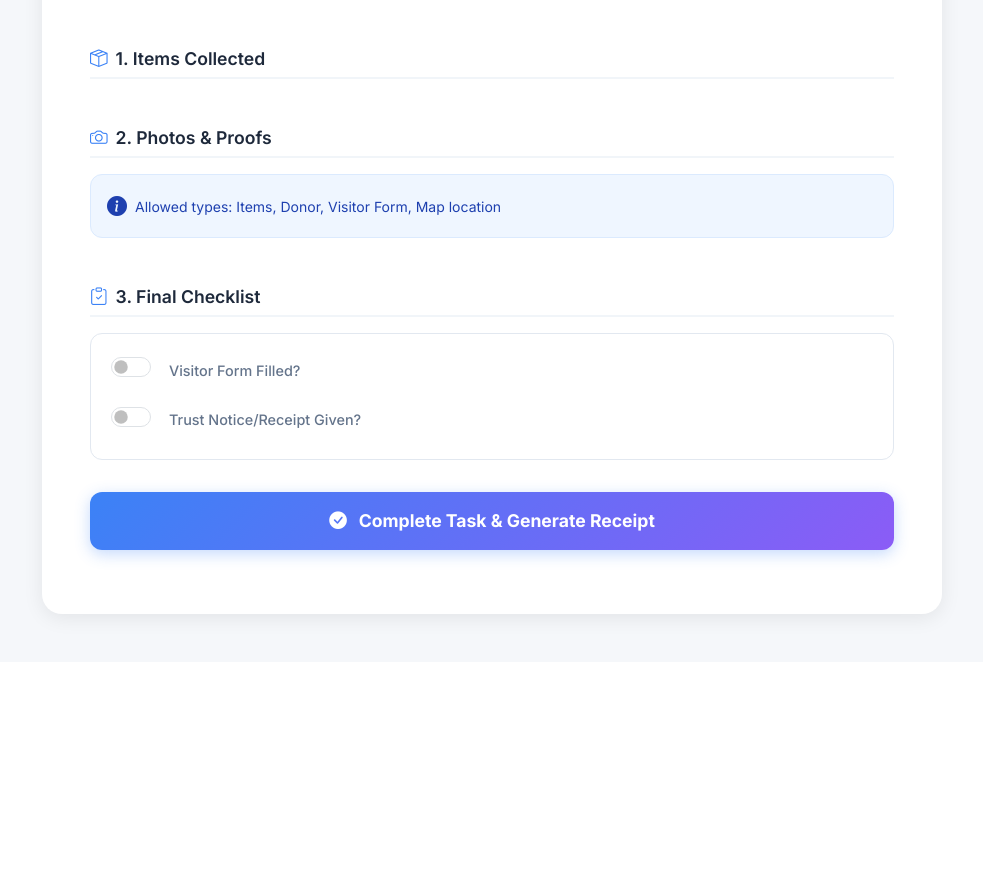
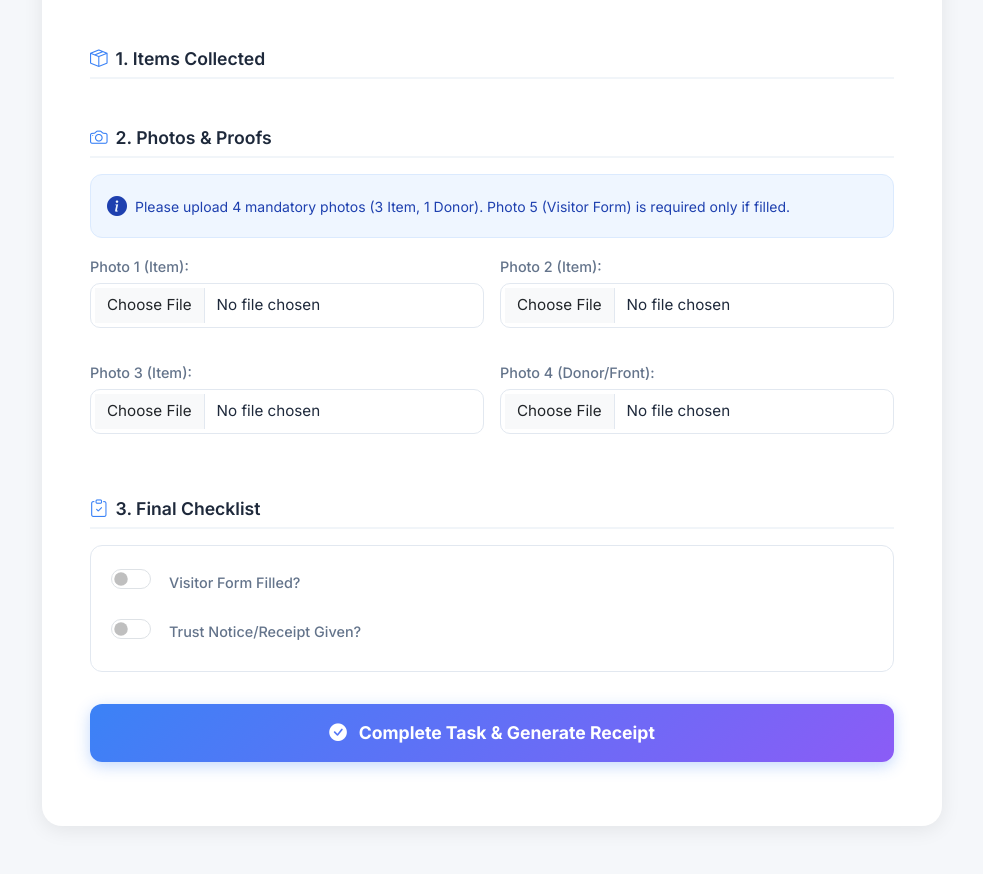
Before and after one commit to sanjith3/home2hope, a Django app: template templates/core/task_completion.html in a window 1280 px wide. Shown: the part 189-1063 px from the top of the page, without its empty margins (148-1131 px from the left). Before the commit the page ends 817 px from the top, so only its background shows below. Run offline with Django 4.2, Linux system fonts and the light colour scheme; the template is opened without the code that fills it: values that come from a table or form of the project are taken from there, others are empty.

Commit message:
image upload

```diff
--- a/core/forms.py
+++ b/core/forms.py
@@ -49,3 +49,12 @@ class TaskPhotoForm(forms.ModelForm):
             'image': forms.ClearableFileInput(attrs={'class': 'form-control'}),
             'photo_type': forms.Select(attrs={'class': 'form-select'}),
         }
+class MultiFileInput(forms.ClearableFileInput):
+    allow_multiple_selected = True
+
+class TaskPhotoMultipleForm(forms.Form):
+    image1 = forms.ImageField(label='Photo 1 (Item)', required=True, widget=forms.ClearableFileInput(attrs={'class': 'form-control'}))
+    image2 = forms.ImageField(label='Photo 2 (Item)', required=True, widget=forms.ClearableFileInput(attrs={'class': 'form-control'}))
+    image3 = forms.ImageField(label='Photo 3 (Item)', required=True, widget=forms.ClearableFileInput(attrs={'class': 'form-control'}))
+    image4 = forms.ImageField(label='Photo 4 (Donor/Front)', required=True, widget=forms.ClearableFileInput(attrs={'class': 'form-control'}))
+    image5 = forms.ImageField(label='Photo 5 (Visitor Form)', required=False, widget=forms.ClearableFileInput(attrs={'class': 'form-control'}))
--- a/templates/core/task_completion.html
+++ b/templates/core/task_completion.html
@@ -245,34 +245,31 @@
                     </h5>
                     <div class="alert alert-info-custom d-flex align-items-center mb-3">
                         <i class="bi bi-info-circle-fill me-2 fs-5"></i>
-                        <small>Allowed types: Items, Donor, Visitor Form, Map location</small>
+                        <small id="form-hint">Please upload 4 mandatory photos (3 Item, 1 Donor). Photo 5 (Visitor Form)
+                            is required only if filled.</small>
                     </div>
-                    <div id="photo-formset">
-                        {{ photo_formset.management_form }}
-                        {% for form in photo_formset %}
-                        <div class="form-group-card">
-                            <div class="row g-3 align-items-center">
-                                <div class="col-md-6">
-                                    {{ form.image.label_tag }}
-                                    {{ form.image }}
-                                </div>
-                                <div class="col-md-5">
-                                    {{ form.photo_type.label_tag }}
-                                    {{ form.photo_type }}
-                                </div>
-                                <div class="col-md-1 text-end">
-                                    {% if photo_formset.can_delete %}
-                                    <div class="form-check d-inline-block">
-                                        {{ form.DELETE }}
-                                        <label class="form-check-label text-danger small"
-                                            for="{{ form.DELETE.id_for_label }}">Del</label>
-                                    </div>
-                                    {% endif %}
-                                </div>
-                                {{ form.id }}
+                    <div id="photo-upload" class="mb-3">
+                        <div class="row g-3">
+                            <div class="col-md-6 mb-3">
+                                {{ photo_form.image1.label_tag }}
+                                {{ photo_form.image1 }}
+                            </div>
+                            <div class="col-md-6 mb-3">
+                                {{ photo_form.image2.label_tag }}
+                                {{ photo_form.image2 }}
+                            </div>
+                            <div class="col-md-6 mb-3">
+                                {{ photo_form.image3.label_tag }}
+                                {{ photo_form.image3 }}
+                            </div>
+                            <div class="col-md-6 mb-3">
+                                {{ photo_form.image4.label_tag }}
+                                {{ photo_form.image4 }}
                             </div>
                         </div>
-                        {% endfor %}
+                        {% if photo_form.non_field_errors %}
+                        <div class="alert alert-danger mt-2">{{ photo_form.non_field_errors }}</div>
+                        {% endif %}
                     </div>
                 </div>
 
@@ -287,6 +284,14 @@
                             <label class="form-check-label ms-2" for="{{ task_form.visitor_form_filled.id_for_label }}">
                                 Visitor Form Filled?
                             </label>
+                        </div>
+                        <!-- Visitor Form Photo Moved Here -->
+                        <div id="visitor-form-container" class="mb-3 ps-4"
+                            style="display: none; border-left: 3px solid #3b82f6;">
+                            <label class="form-label fw-600 small text-primary">
+                                <i class="bi bi-camera-fill me-1"></i> Upload Visitor Form Photo
+                            </label>
+                            {{ photo_form.image5 }}
                         </div>
                         <div class="form-check form-switch fs-5">
                             {{ task_form.trust_notice_given }}
@@ -308,6 +313,30 @@
 </div>
 
 <script>
+    // Toggle Visitor Form Upload visibility
+    document.addEventListener('DOMContentLoaded', function () {
+        // Find the checkbox by its ID generated by Django
+        // The id_for_label is usually 'id_visitor_form_filled' but let's be safe
+        const visitorFormCheckbox = document.getElementById('id_visitor_form_filled') || document.querySelector('input[name="visitor_form_filled"]');
+        const visitorFormContainer = document.getElementById('visitor-form-container');
+        const formHint = document.getElementById('form-hint');
+
+        function toggleVisitorForm() {
+            if (visitorFormCheckbox && visitorFormCheckbox.checked) {
+                visitorFormContainer.style.display = 'block';
+                formHint.textContent = "Please upload all 5 photos including the Visitor Form.";
+            } else if (visitorFormContainer) {
+                visitorFormContainer.style.display = 'none';
+                formHint.textContent = "Please upload 4 mandatory photos (3 Item, 1 Donor). Photo 5 (Visitor Form) is required only if filled.";
+            }
+        }
+
+        if (visitorFormCheckbox) {
+            visitorFormCheckbox.addEventListener('change', toggleVisitorForm);
+            toggleVisitorForm(); // Initial state
+        }
+    });
+
     document.getElementById('completeTaskForm').addEventListener('submit', function (e) {
         e.preventDefault();
         const btn = document.getElementById('btnComplete');
--- a/templates/core/task_history.html
+++ b/templates/core/task_history.html
@@ -204,7 +204,7 @@
             </thead>
             <tbody>
                 {% for task in tasks %}
-                <tr onclick="window.location='{% url 'admin_task_detail' task.pk %}';" style="cursor: pointer;">
+                <tr onclick="window.location.href = '{% url 'admin_task_detail' task.pk %}'" style="cursor: pointer;">
                     <td>
                         <span class="task-id">#{{ task.id }}</span>
                     </td>
--- a/templates/core/task_list.html
+++ b/templates/core/task_list.html
@@ -277,7 +277,7 @@
             </thead>
             <tbody>
                 {% for task in tasks %}
-                <tr onclick="window.location='{% url 'admin_task_detail' task.pk %}';" style="cursor: pointer;">
+                <tr onclick="window.location.href = '{% url 'admin_task_detail' task.pk %}'" style="cursor: pointer;">
                     <td>
                         <span class="task-id">
                             #{{ task.id }}
```
Also changed, not shown: core/views.py (+21 -12 lines), media/task_photos/2025/12/29/Facebook_Post_-_Dont_Just_Build_a_Website___Get_Customers.png (added), media/task_photos/2025/12/29/New_Doc_11-07-2025_23.19_1.jpg (added), media/task_photos/2025/12/29/facebook-advertising-flyer-template-030e3ef20456df97bb33df80c54d6_MZB0a8S.jpg (added), media/task_photos/2025/12/29/facebook-advertising-flyer-template-030e3ef20456df97bb33df80c54d6_eKaTylg.jpg (added), media/task_photos/2025/12/29/original-acaa8fddd6c3aecdbb83e8c8af66e250.webp (added).
